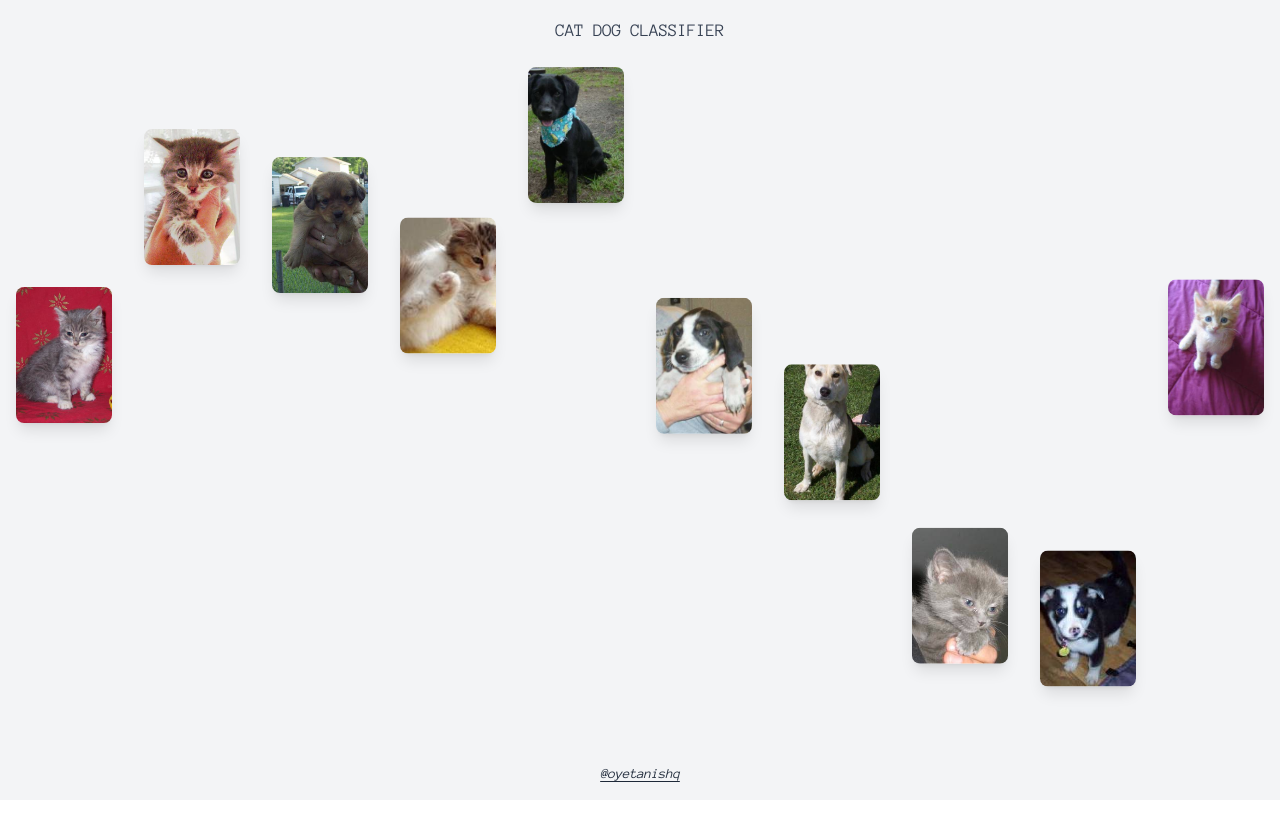
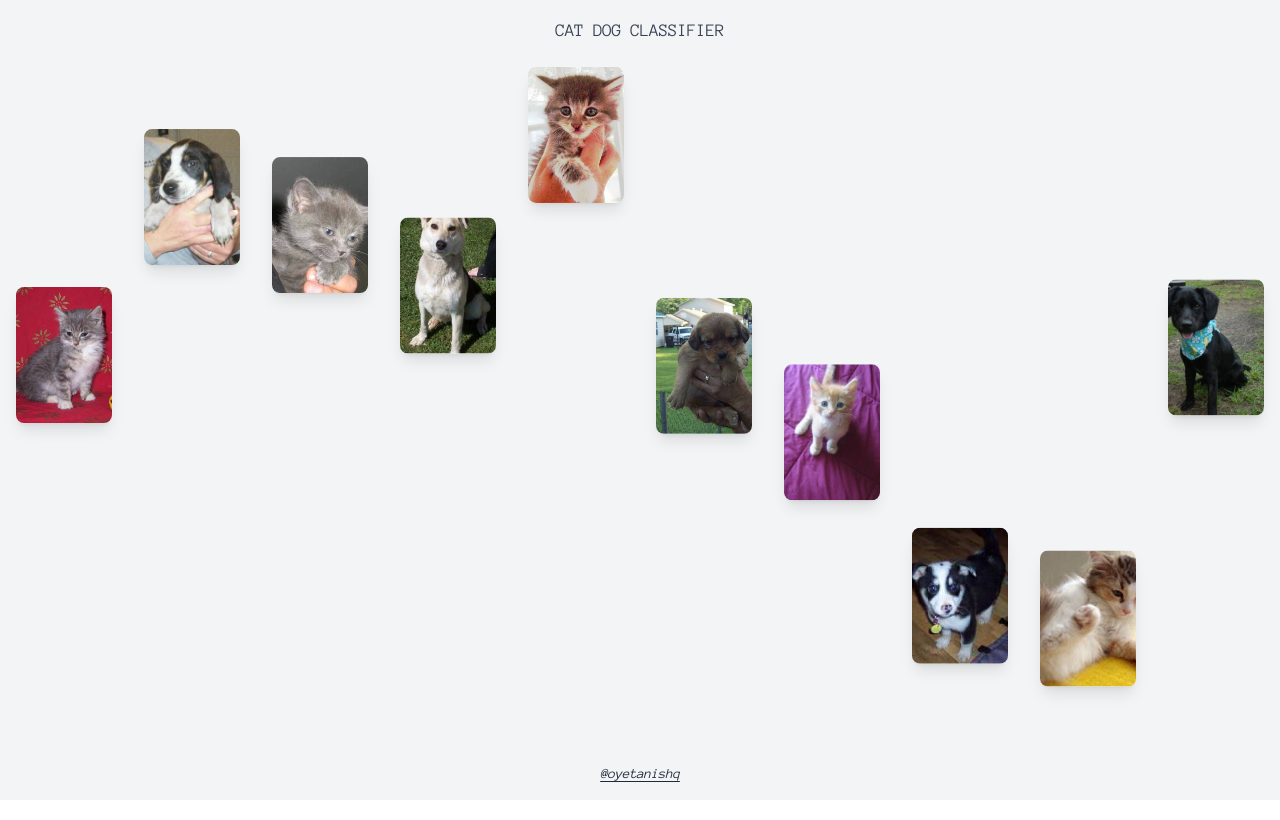
Before and after one commit to shuklashikhar007/Catdogmodel, a Preact app in the folder web/: page / in a window 1280 px wide. Shown: the top 820 px of the page. Built offline with nearby package versions, Linux system fonts and the light colour scheme; no server answers.

Commit message:
web: image url change

```diff
--- a/web/src/components/scroll-animation.tsx
+++ b/web/src/components/scroll-animation.tsx
@@ -3,22 +3,23 @@
 import { useEffect, useRef } from "preact/hooks";
 import { cloneElement, type ComponentChildren } from "preact";
 
+import cat1 from "@/assets/images/cats/1.jpg";
+import cat2 from "@/assets/images/cats/2.jpg";
+import cat3 from "@/assets/images/cats/3.jpg";
+import cat4 from "@/assets/images/cats/4.jpg";
+import cat5 from "@/assets/images/cats/5.jpg";
+
+import dog1 from "@/assets/images/dogs/1.jpg";
+import dog2 from "@/assets/images/dogs/2.jpg";
+import dog3 from "@/assets/images/dogs/3.jpg";
+import dog4 from "@/assets/images/dogs/4.jpg";
+import dog5 from "@/assets/images/dogs/5.jpg";
+
 // register GSAP plugin
 gsap.registerPlugin(ScrollTrigger);
 
 // images of dogs, and cats for showcase
-const images = [
-	"../assets/images/cats/1.jpg",
-	"../assets/images/cats/3.jpg",
-	"../assets/images/dogs/3.jpg",
-	"../assets/images/cats/5.jpg",
-	"../assets/images/dogs/5.jpg",
-	"../assets/images/dogs/1.jpg",
-	"../assets/images/dogs/2.jpg",
-	"../assets/images/cats/2.jpg",
-	"../assets/images/dogs/4.jpg",
-	"../assets/images/cats/4.jpg",
-];
+const images = [cat1, dog1, cat2, dog2, cat3, dog3, cat4, dog4, cat5, dog5];
 
 /**
  * @description scroll animation with image, showcase
```
